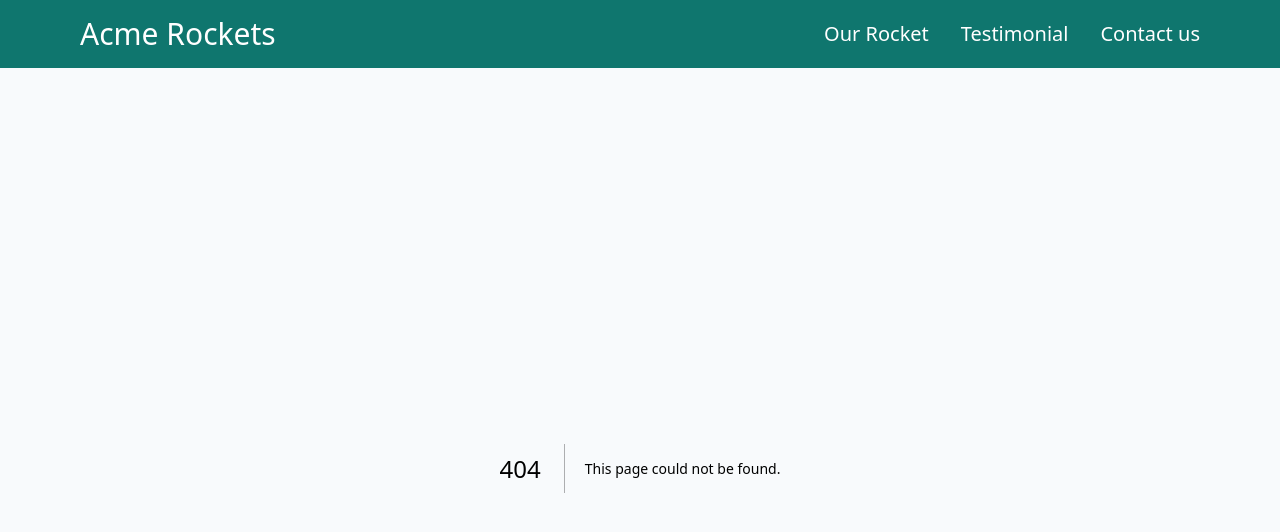
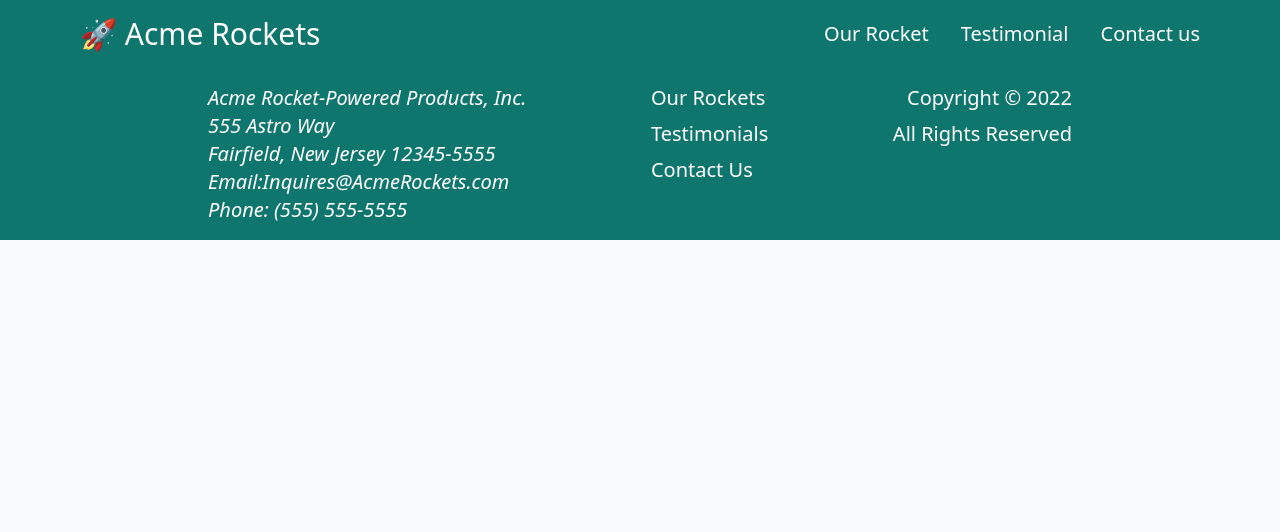
Before and after one commit to aliaftabsheikh/tailwind-css, a Next.js app: page /Footer in a window 1280 px wide. Before the commit this address had no page. Shown: the top 532 px of the page. Built offline with nearby package versions, Linux system fonts and the light colour scheme.

Commit message:
Footer complete

```diff
--- a/app/ContactUs/page.jsx
+++ b/app/ContactUs/page.jsx
@@ -3,7 +3,7 @@ import React from "react";
 function Contact() {
   return (
     <>
-      <section id="contact" className="p-6 my-12 scroll-mt-16">
+      <section id="contact" className="p-6 my-12 scroll-mt-16 widescreen:section-min-height tallscreen:section-min-height">
         <h2 className="text-4xl font-bold text-center sm:text-5xl mb-6 text-slate-900 dark:text-white">
           Contact Us
         </h2>
--- /dev/null
+++ b/app/Footer/page.jsx
@@ -0,0 +1,32 @@
+import React from 'react'
+
+function Footer() {
+  return (
+    <footer id="footer" class="bg-teal-700 text-xl text-white">
+      <section
+        class="mx-auto flex max-w-4xl flex-col p-4 sm:flex-row sm:justify-between"
+      >
+        <address>
+          <h2>Acme Rocket-Powered Products, Inc.</h2>
+          555 Astro Way<br />
+          Fairfield, New Jersey 12345-5555<br />
+          Email:
+          <a href="mailto:inquiries@acmerockets.com">Inquires@AcmeRockets.com</a
+          ><br />
+          Phone: <a href="tel:+15555555555">(555) 555-5555</a>
+        </address>
+        <nav class="hidden flex-col gap-2 md:flex" aria-label="footer">
+          <a href="#rockets" class="hover:opacity-90">Our Rockets</a>
+          <a href="#testimonials" class="hover:opacity-90">Testimonials</a>
+          <a href="#contact" class="hover:opacity-90">Contact Us</a>
+        </nav>
+        <div class="flex flex-col sm:gap-2">
+          <p class="text-right">Copyright &copy; <span id="year">2022</span></p>
+          <p class="text-right">All Rights Reserved</p>
+        </div>
+      </section>
+    </footer>
+  )
+}
+
+export default Footer
--- a/app/Header/page.jsx
+++ b/app/Header/page.jsx
@@ -5,14 +5,14 @@ function Header() {
     <header className="bg-teal-700 text-white sticky top-0 z-10">
       <section className="max-w-6xl mx-auto p-4 flex justify-between items-center">
         <h1 className="text-3xl font-medium">
-          <a href="#hero">Acme Rockets</a>
+          <a href="#hero">🚀 Acme Rockets</a>
         </h1>
         <div>
-            <button id="mobile-open-buttom" className="text-3xl sm:hidden focus:outline-none rotate-90">
+            <button id="humburger-button" className="text-3xl md:hidden cursor-pointer rotate-90">
                 ||||
                 </button>
         </div>
-        <nav className="hidden sm:block space-x-8 text-xl" aria-label="main">
+        <nav className="hidden md:block space-x-8 text-xl" aria-label="main">
             <a href="#rockets" className="hover:opacity-90">Our Rocket</a>
             <a href="#testimonials" className="hover:opacity-90">Testimonial</a>
             <a href="#contact" className="hover:opacity-90">Contact us</a>
--- a/app/Hero/page.jsx
+++ b/app/Hero/page.jsx
@@ -5,7 +5,7 @@ function Hero() {
     <main className="max-w-6xl mx-auto">
       <section
         id="hero"
-        className="flex flex-col-reverse justify-center sm:flex-row p-6 items-center gap-8 mb-12 scroll-mt-40"
+        className="flex flex-col-reverse justify-center sm:flex-row p-6 items-center gap-8 mb-12 scroll-mt-40 widescreen:section-min-height tallscreen:section-min-height"
       >
         <article className="sm:w-1/2">
           <h2 className="max-w-md text-4xl font-bold text-center sm:text-5xl sm:text-left text-slate-900 dark:text-white">
--- a/app/Rocket/page.jsx
+++ b/app/Rocket/page.jsx
@@ -5,7 +5,7 @@ import React from "react";
 function Rockets() {
   return (
     <>
-      <section id="rockets" className="p-6 my-12 scroll-mt-20">
+      <section id="rockets" className="p-6 my-12 scroll-mt-20 widescreen:section-min-height tallscreen:section-min-height">
         <h2 className="text-4xl font-bold text-center sm:text-5xl mb-6 text-slate-900 dark:text-white">
           Our Rockets
         </h2>
--- a/app/Testimonials/page.jsx
+++ b/app/Testimonials/page.jsx
@@ -9,7 +9,7 @@ function Testimonial() {
   ];
   return (
     <>
-      <section id="testimonials" className="p-6 my-12 scroll-mt-20">
+      <section id="testimonials" className="p-6 my-12 scroll-mt-20 widescreen:section-min-height tallscreen:section-min-height">
         <h2 className="text-4xl font-bold text-center sm:text-5xl mb-6 text-slate-900 dark:text-white">
           Testimonials
         </h2>
--- a/app/globals.css
+++ b/app/globals.css
@@ -3,6 +3,8 @@
 @tailwind utilities;
 
 
-.radial-blue{
-  background: radial-gradient(lightyellow, skyblue);
+@layer utilities{
+  .section-min-height{
+    min-height: calc(100vh - 68px);
+  }
 }
--- a/app/page.jsx
+++ b/app/page.jsx
@@ -5,6 +5,7 @@ import Hero from './Hero/page'
 import Rockets from './Rocket/page'
 import Testimonial from './Testimonials/page'
 import Contact from './ContactUs/page'
+import Footer from './Footer/page'
 
 const inter = Inter({ subsets: ['latin'] })
 
@@ -25,6 +26,7 @@ export default function Home() {
 
 
     //! Lesson 2
+<>
 
     <main className='max-w-6xl mx-auto'>
    <Hero/>
@@ -32,5 +34,7 @@ export default function Home() {
    <Testimonial/>
    <Contact/>
     </main>
+   <Footer/>
+</>
       )
 }
--- a/tailwind.config.js
+++ b/tailwind.config.js
@@ -9,7 +9,12 @@ module.exports = {
     "./src/**/*.{js,ts,jsx,tsx}",
   ],
   theme: {
-    extend: {},
+    extend: {
+      screens: {
+        'widescreen': { 'raw': '(min-aspect-ratio: 3/2)' },
+        'tallscreen': { 'raw': '(min-aspect-ratio: 13/20)' },
+      },
+    },
   },
   plugins: [],
 }
```
